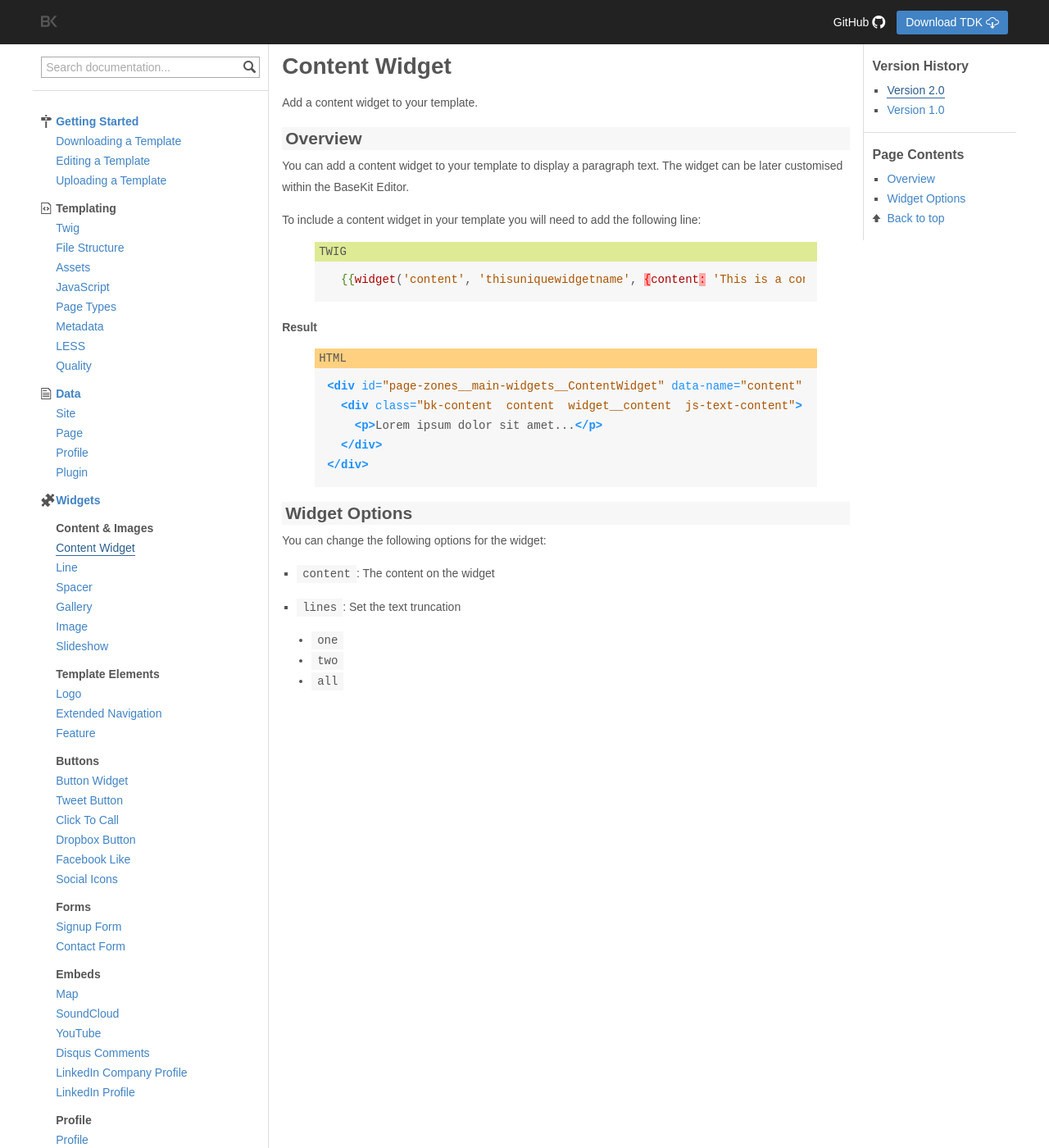
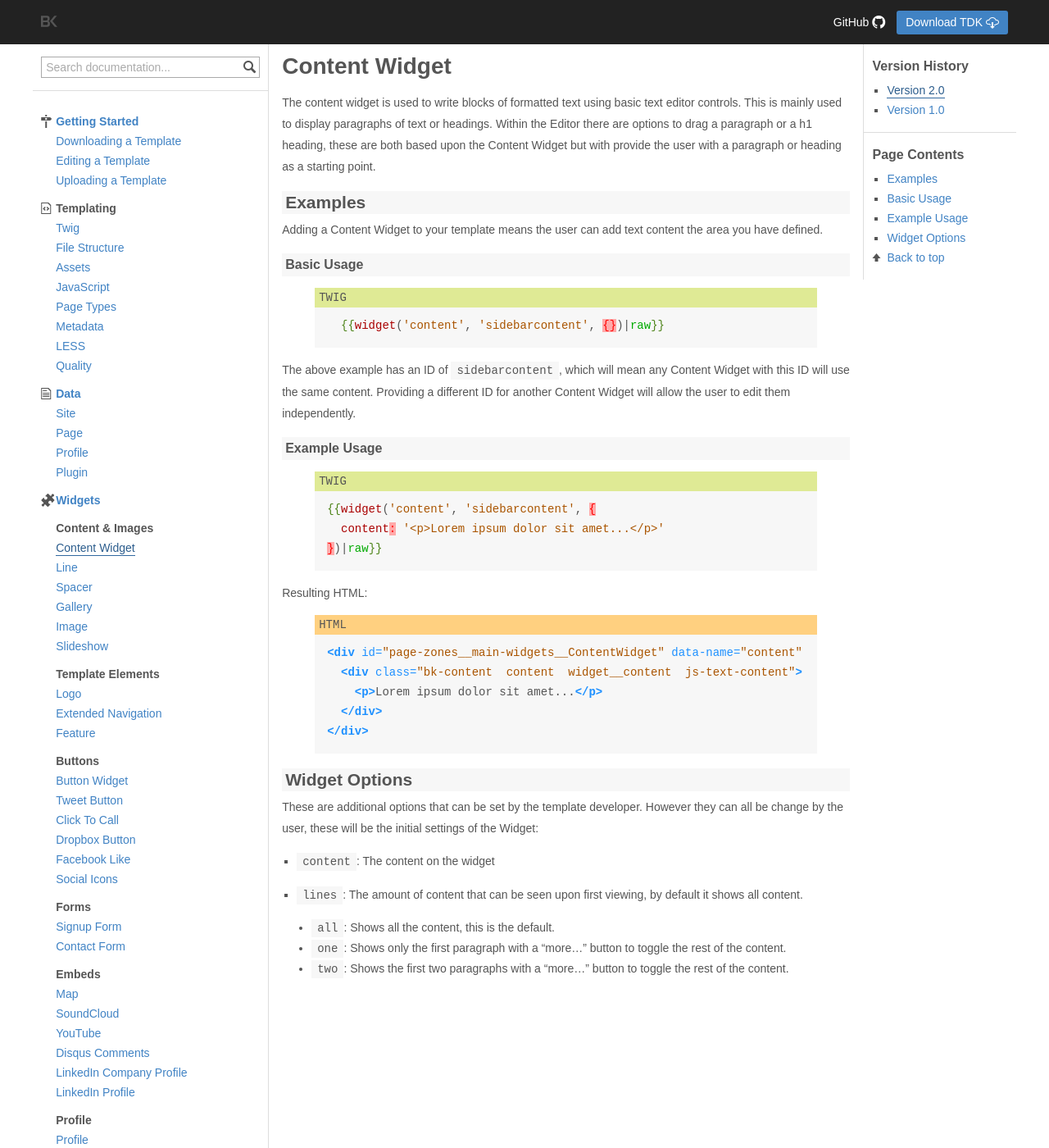
Before and after one commit to rusic/documentation, a Jekyll site: the page built from widgets/v2/content-widget.md, in a window 1280 px wide and 1400 px high. Shown: the whole window at 82% size. Built offline with Jekyll 4.4.1, drawn with Linux system fonts in a browser that asks for light colours.

Commit message:
Rewrites documentation for Content Widget, needs proofing with feedback from @Kelz4848

````diff
--- a/widgets/v2/content-widget.md
+++ b/widgets/v2/content-widget.md
@@ -11,24 +11,38 @@ versions:
 
 # Content Widget
 
-Add a content widget to your template.
+The content widget is used to write blocks of formatted text using basic text editor controls. This is mainly used to display paragraphs of text or headings. Within the Editor there are options to drag a paragraph or a h1 heading, these are both based upon the Content Widget but with provide the user with a paragraph or heading as a starting point.
 
-## Overview
+## Examples
 
-You can add a content widget to your template to display a paragraph text. The widget can be later customised within the BaseKit Editor.
+Adding a Content Widget to your template means the user can add text content the area you have defined.
 
-To include a content widget in your template you will need to add the following line:
+### Basic Usage
 
 {% highlight django %}
 {% raw %}
 
-  {{widget('content', 'thisuniquewidgetname', {content: 'This is a content widget.', lines: 'all'})|raw}}
+  {{widget('content', 'sidebarcontent', {})|raw}}
 
 {% endraw %}
 {% endhighlight %}
 
+The above example has an ID of ```sidebarcontent```, which will mean any Content Widget with this ID will use the same content. Providing a different ID for another Content Widget will allow the user to edit them independently.
 
-<h4>Result</h4>
+### Example Usage
+
+{% highlight django %}
+{% raw %}
+
+{{widget('content', 'sidebarcontent', {
+  content: '<p>Lorem ipsum dolor sit amet...</p>'
+})|raw}}
+
+{% endraw %}
+{% endhighlight %}
+
+Resulting HTML:
+
 {% highlight html %}
 {% raw %}
 
@@ -43,12 +57,11 @@ To include a content widget in your template you will need to add the following
 
 ## Widget Options
 
-You can change the following options for the widget:
+These are additional options that can be set by the template developer. However they can all be change by the user, these will be the initial settings of the Widget:
 
 * ```content```: The content on the widget
 
-* ```lines```: Set the text truncation
-
-  * ```one```
-  * ```two```
-  * ```all```
+* ```lines```: The amount of content that can be seen upon first viewing, by default it shows all content.
+  * ```all```: Shows all the content, this is the default.
+  * ```one```: Shows only the first paragraph with a "more..." button to toggle the rest of the content.
+  * ```two```: Shows the first two paragraphs with a "more..." button to toggle the rest of the content.
````
